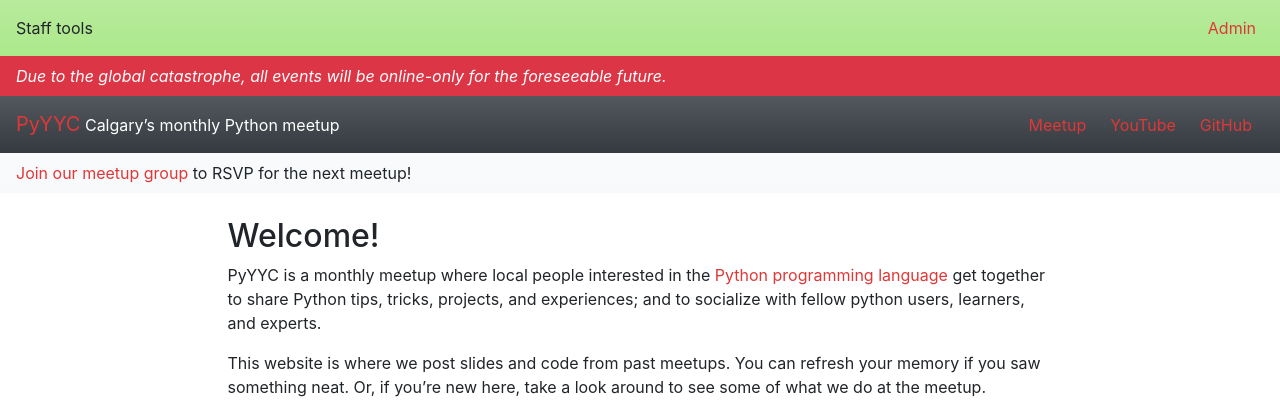
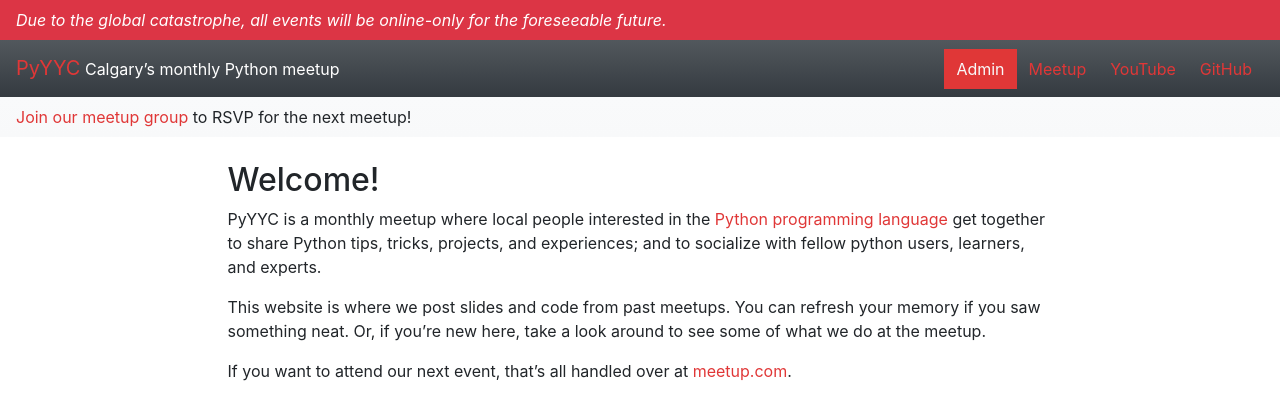
Before and after one commit to py-yyc/pyyyc.org, a Django app: page / in a window 1280 px wide. Shown: the top 418 px of the page. Run offline with Django 3.2, Linux system fonts and the light colour scheme; the visitor is signed in with stand-in values (Sample User, id 1); data that the repository does not hold is empty; style sheets or scripts are compiled from the project's sources; parts of the project's set-up code (start-up, migrations or seed data) failed here and were passed over.

Commit message:
Move staff tools bar to button

```diff
--- a/pyyyc/templates/pyyyc/base.html
+++ b/pyyyc/templates/pyyyc/base.html
@@ -13,17 +13,6 @@
     <title>{% block title %}PyYYC{% endblock %}</title>
   </head>
   <body {% block body_attributes %} {% endblock %}>
-    {% if user.is_staff %}
-    <nav class="navbar navbar-expand bg-gradient-staff-tools">
-      <span class="navbar-text">Staff tools</span>
-      <ul class="navbar-nav flex-grow-1">
-        {% block staff_extra %} {% endblock %}
-        <li class="nav-item ml-auto">
-          <a class="nav-link" href="{% url 'admin:index' %}">Admin</a>
-        </li>
-      </ul>
-    </nav>
-    {% endif %}
 
     <nav class="navbar navbar-expand bg-danger text-white">
       <i
@@ -44,6 +33,12 @@
       </span>
 
       <ul class="navbar-nav flex-grow-1-sm ml-sm-auto flex-row">
+        {% if user.is_staff %}
+        <li class="nav-item px-1 bg-primary">
+          <a class="nav-link text-light" href="{% url 'admin:index' %}">Admin</a>
+        </li>
+        {% endif %}
+
         <li class="nav-item px-1">
           <a class="nav-link" href="https://meetup.com/py-yyc">Meetup</a>
         </li>
--- a/website/settings.py
+++ b/website/settings.py
@@ -46,7 +46,7 @@ ALLOWED_HOSTS = ["pyyyc.org"]
 if DEBUG:
     INTERNAL_IPS = ["127.0.0.1"]
 
-    ALLOWED_HOSTS = ["localhost", "local.pyyyc.org"]
+    ALLOWED_HOSTS = ["localhost", "local.pyyyc.org", "pyyyc-local"]
 
     MEDIA_ROOT = BASE_DIR / "media"
 
```
Also changed, not shown: README.md, 1 other file.
